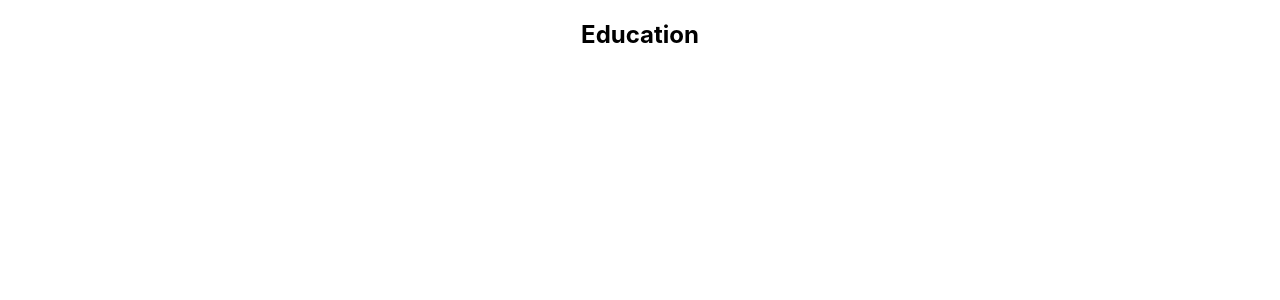
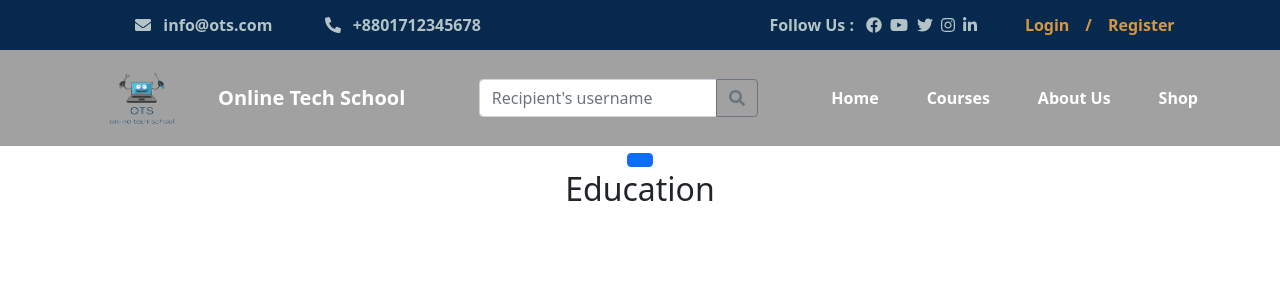
Before and after one commit to mdnajmul/online-tech-school--ots--react, a React (Create React App) app: page / in a window 1280 px wide. Shown: the top 300 px of the page. Built offline with nearby package versions, Linux system fonts and the light colour scheme.

Commit message:
top header design part complete

```diff
--- a/src/App.js
+++ b/src/App.js
@@ -1,9 +1,16 @@
-import logo from "./logo.svg";
 import "./App.css";
+import Header from "./components/Header/Header";
+import { BrowserRouter as Router } from "react-router-dom";
+import { Button } from "react-bootstrap";
 
 function App() {
   return (
     <div className="App">
+      <Router>
+        <Header></Header>
+        <Button></Button>
+      </Router>
+
       <h2>Education</h2>
     </div>
   );
--- /dev/null
+++ b/src/components/Header/Header.css
@@ -0,0 +1,34 @@
+.bg-lightgrey {
+  background: rgba(155, 154, 154, 0.925);
+}
+.top-nav {
+  background: #07294d;
+  line-height: 50px;
+  color: #b4c4c6;
+  font-weight: bold;
+}
+.header-top-btn {
+  color: #d7973e;
+  font-weight: bold;
+}
+.header-top-btn:hover {
+  color: white;
+}
+.font-icon {
+  cursor: pointer;
+}
+.fb-icon:hover {
+  color: rgba(31, 31, 231, 0.938);
+}
+.yt-icon:hover {
+  color: red;
+}
+.tw-icon:hover {
+  color: rgb(106, 194, 248);
+}
+.in-icon:hover {
+  color: #3f729b;
+}
+.ln-icon:hover {
+  color: #0e76a8;
+}
--- /dev/null
+++ b/src/components/Header/Header.js
@@ -0,0 +1,132 @@
+import { NavLink } from "react-router-dom";
+import React from "react";
+import {
+  Container,
+  Nav,
+  Navbar,
+  InputGroup,
+  FormControl,
+  Button,
+} from "react-bootstrap";
+import { FontAwesomeIcon } from "@fortawesome/react-fontawesome";
+import {
+  faEnvelope,
+  faPhoneAlt,
+  faSearch,
+} from "@fortawesome/free-solid-svg-icons";
+import {
+  faFacebook,
+  faYoutube,
+  faTwitter,
+  faInstagram,
+  faLinkedinIn,
+} from "@fortawesome/free-brands-svg-icons";
+import "./Header.css";
+
+const Header = () => {
+  return (
+    <div>
+      <div className="d-flex justify-content-between top-nav">
+        <div className="container me-5">
+          <FontAwesomeIcon className="me-2" icon={faEnvelope} />
+          <span role="button"> info@ots.com </span>
+          <FontAwesomeIcon className="ms-5 me-2" icon={faPhoneAlt} />
+          <span> +8801712345678 </span>
+        </div>
+        <div className="container">
+          <span>
+            Follow Us :{" "}
+            <FontAwesomeIcon
+              className="ms-2 me-1 font-icon fb-icon"
+              icon={faFacebook}
+            />{" "}
+            <FontAwesomeIcon
+              className="me-1 font-icon yt-icon"
+              icon={faYoutube}
+            />{" "}
+            <FontAwesomeIcon
+              className="me-1 font-icon tw-icon"
+              icon={faTwitter}
+            />{" "}
+            <FontAwesomeIcon
+              className="me-1 font-icon in-icon"
+              icon={faInstagram}
+            />{" "}
+            <FontAwesomeIcon
+              className="font-icon ln-icon"
+              icon={faLinkedinIn}
+            />
+          </span>
+          <NavLink
+            className="text-decoration-none ms-5 me-3 header-top-btn"
+            to="/login"
+          >
+            Login
+          </NavLink>
+          <span className="header-top-btn me-3">/</span>
+          <NavLink
+            className="text-decoration-none header-top-btn"
+            to="/register"
+          >
+            Register
+          </NavLink>
+        </div>
+      </div>
+      <div>
+        <Navbar className="bg-lightgrey" variant="dark">
+          <Container>
+            <Navbar.Brand href="#home">
+              <img
+                src="./logo.png"
+                width="120"
+                height="70"
+                style={{ fontWeight: "bold" }}
+                f-w
+                className="d-inline-block align-top"
+                alt="React Bootstrap logo"
+              />
+            </Navbar.Brand>
+            <Navbar.Brand className="me-auto fw-bold">
+              Online Tech School
+            </Navbar.Brand>
+            <InputGroup className="w-25 me-auto">
+              <FormControl
+                placeholder="Recipient's username"
+                aria-label="Recipient's username"
+                aria-describedby="basic-addon2"
+              />
+              <Button variant="outline-secondary" id="button-addon2">
+                <FontAwesomeIcon icon={faSearch} />
+              </Button>
+            </InputGroup>
+            <Nav className="me-0 fw-bold">
+              <NavLink
+                className="text-decoration-none me-5 text-white"
+                to="/home"
+              >
+                Home
+              </NavLink>
+              <NavLink
+                className="text-decoration-none me-5 text-white"
+                to="/courses"
+              >
+                Courses
+              </NavLink>
+              <NavLink
+                className="text-decoration-none me-5 text-white"
+                to="/about"
+              >
+                About Us
+              </NavLink>
+              <NavLink className="text-decoration-none text-white" to="/shop">
+                Shop
+              </NavLink>
+            </Nav>
+          </Container>
+        </Navbar>
+      </div>
+    </div>
+  );
+};
+
+export default Header;
```
Also changed, not shown: package.json (+12 -0 lines), src/index.js (+7 -6 lines), public/logo.png (added), 1 other file (tests, documents, lock files or other folders).
